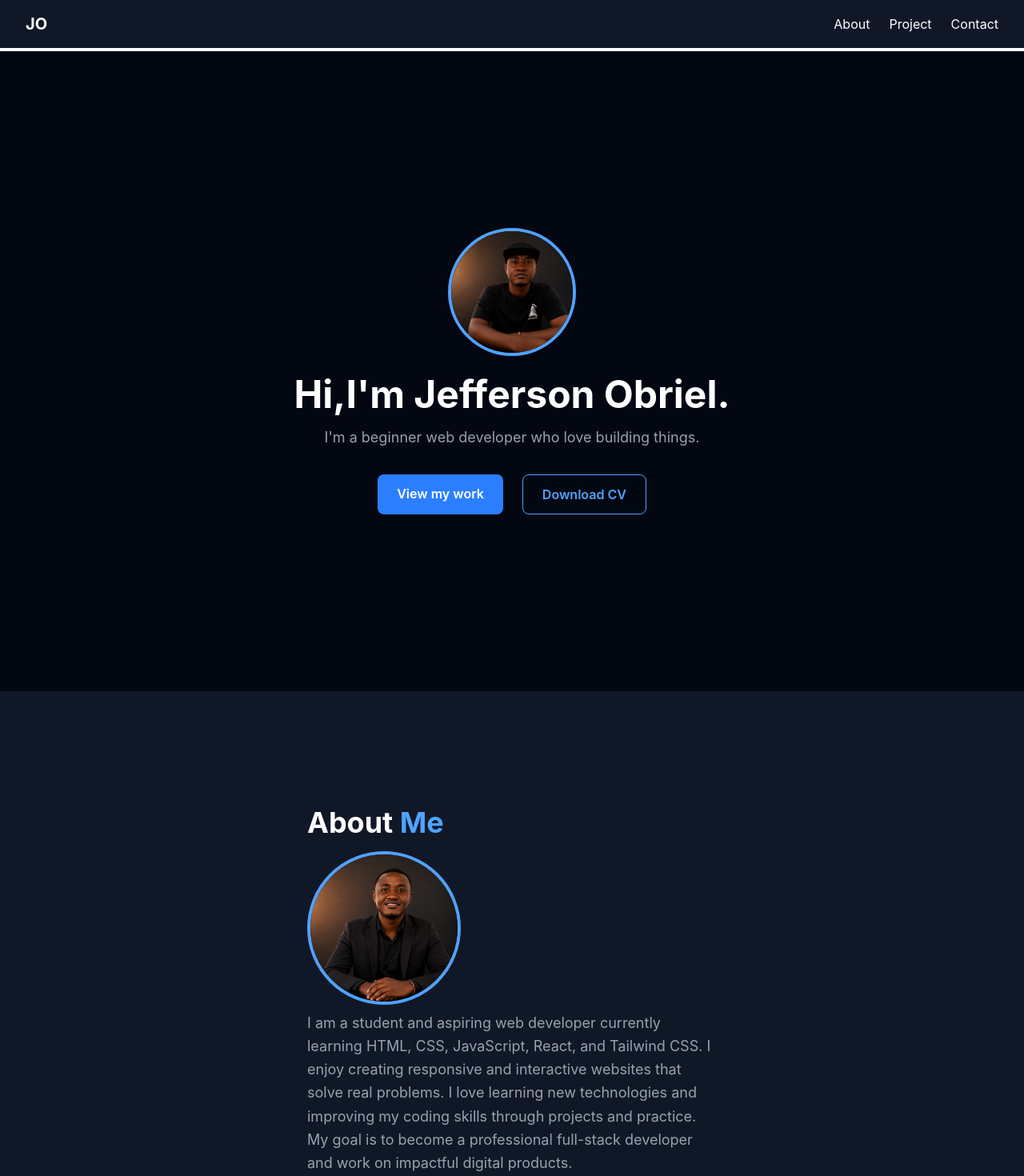
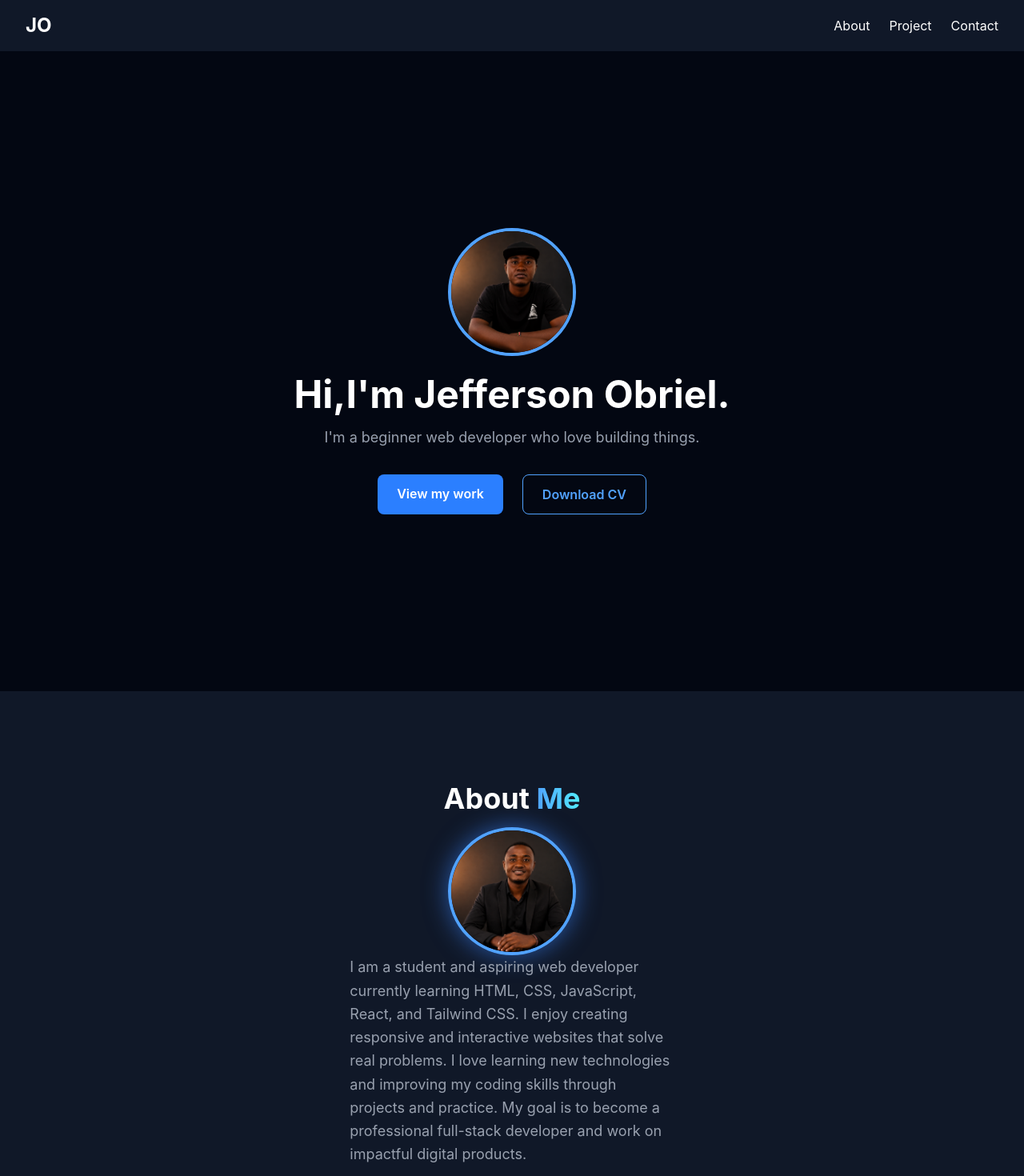
Before and after one commit to obriel25/official-portfolio, a React (Vite) app: page / in a window 1280 px wide. Shown: the top 1470 px of the page at 80% size. Built offline with nearby package versions, Linux system fonts and the light colour scheme.

Commit message:
add glowing shadow on the image

```diff
--- a/src/components/About.jsx
+++ b/src/components/About.jsx
@@ -4,9 +4,9 @@ const About = () => {
     return(
         <section id="about" className="min-h-screen flex  flex-row justify-center items-center  gap-12 px-8 py-20 bg-gray-900 text-white">
 
-            <div className="max-w-lg">
-                 <h1 className="text-4xl font-bold mb-4">About <span className="text-blue-400">Me</span></h1>
-                <img src={photo} alt="Jefferson obriel" className="w-48 h-48 mb-2 rounded-full object-cover border-4 border-blue-400 shrink-0 " />
+            <div className="max-w-lg flex flex-col items-center md:w-1/3 ">
+                 <h1 className="text-4xl font-bold mb-4">About <span className="text-transparent bg-clip-text bg-linear-to-r from-blue-400 to-cyan-300">Me</span></h1>
+                <img src={photo} alt="Jefferson obriel" className="w-40 h-40 rounded-full object-cover border-4 border-blue-400 shadow-[0_0_30px_rgba(59,130,246,0.6)] hover:scale-105 transition duration-300" />
            <div>
              <p className="text-gray-400 text-lg leading-relaxed mb-6">
                 I am a student and aspiring web developer currently learning HTML, CSS, JavaScript, React, and Tailwind CSS.
--- a/src/components/Navbar.jsx
+++ b/src/components/Navbar.jsx
@@ -1,7 +1,7 @@
 const Navbar = () => {
  return(
     <nav className="fixed top-0 w-full z-50 flex justify-between items-center px-8 py-4 bg-gray-900 text-white">
-        <h1 id="hero" className="text-xl font-bold hover:text-blue-400"><a href="">JO</a></h1>
+        <h1 id="hero" className="text-2xl font-bold hover:text-blue-400 transition"><a href="#hero">JO</a></h1>
         <ul className="flex gap-6">
             <li><a href="#about" className="hover:text-blue-400">About</a></li>
             <li><a href="#project"className="hover:text-blue-400">Project</a></li>
```
